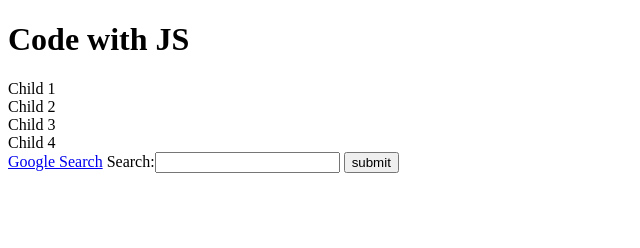
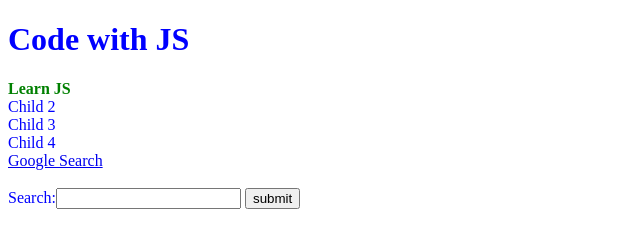
Before and after one commit to tawadkar/JavaScript, a plain HTML site: page website.html in a window 1280 px wide. Shown: the whole page, without its empty margins (0-640 px from the left). Drawn offline with Linux system fonts and the light colour scheme.

Commit message:
S14 HTML Element Selectors

```diff
--- a/js/session12.js
+++ b/js/session12.js
@@ -8,4 +8,5 @@ a=document.all
 
 // })
 a= document.links
+
 console.log(a)
--- /dev/null
+++ b/js/session14.js
@@ -0,0 +1,27 @@
+//Single element selector
+let element = document.getElementById('fc')
+//element = element.className
+//element = element.childNodes
+//element = element.parentNode
+element.style.color = 'red';
+element.innerText = 'Learn JS'
+element.innerHTML = '<b>Learn JS</b>'
+console.log(element)
+
+let sel = document.querySelector('#fc')
+sel = document.querySelector('.child')
+sel = document.querySelector('b')
+//sel = document.querySelector('div') // will fetch first div
+sel.style.color = 'green'
+console.log(sel)
+
+//Multi element selector
+let elems = document.getElementsByClassName('child')
+//elems = document.getElementsByClassName('container')
+elems = document.getElementsByTagName('div')
+console.log(elems[0])
+
+Array.from(elems).forEach(element=>{
+    console.log(element)
+    element.style.color = 'blue';
+})
--- a/website.html
+++ b/website.html
@@ -9,16 +9,18 @@
 <body>
     <div class="container">
         <h1>Code with JS</h1>
-        <div class="child" id="fc">Child 1</div>
+        <div class="child bg-green" id="fc">Child 1</div>
         <div class="child">Child 2</div>
         <div class="child">Child 3</div>
         <div class="child">Child 4</div>
         <form action="none.html" method="post">
             <a href ="//google.com">Google Search</a>
+            <br>
+            <br>
             Search:<input type="text" name="Hello" id="">
             <input type ="button" value="submit">
         </form>
     </div>
 </body>
-<script src="js/session12.js"></script>
+<script src="js/session14.js"></script>
 </html>
```
